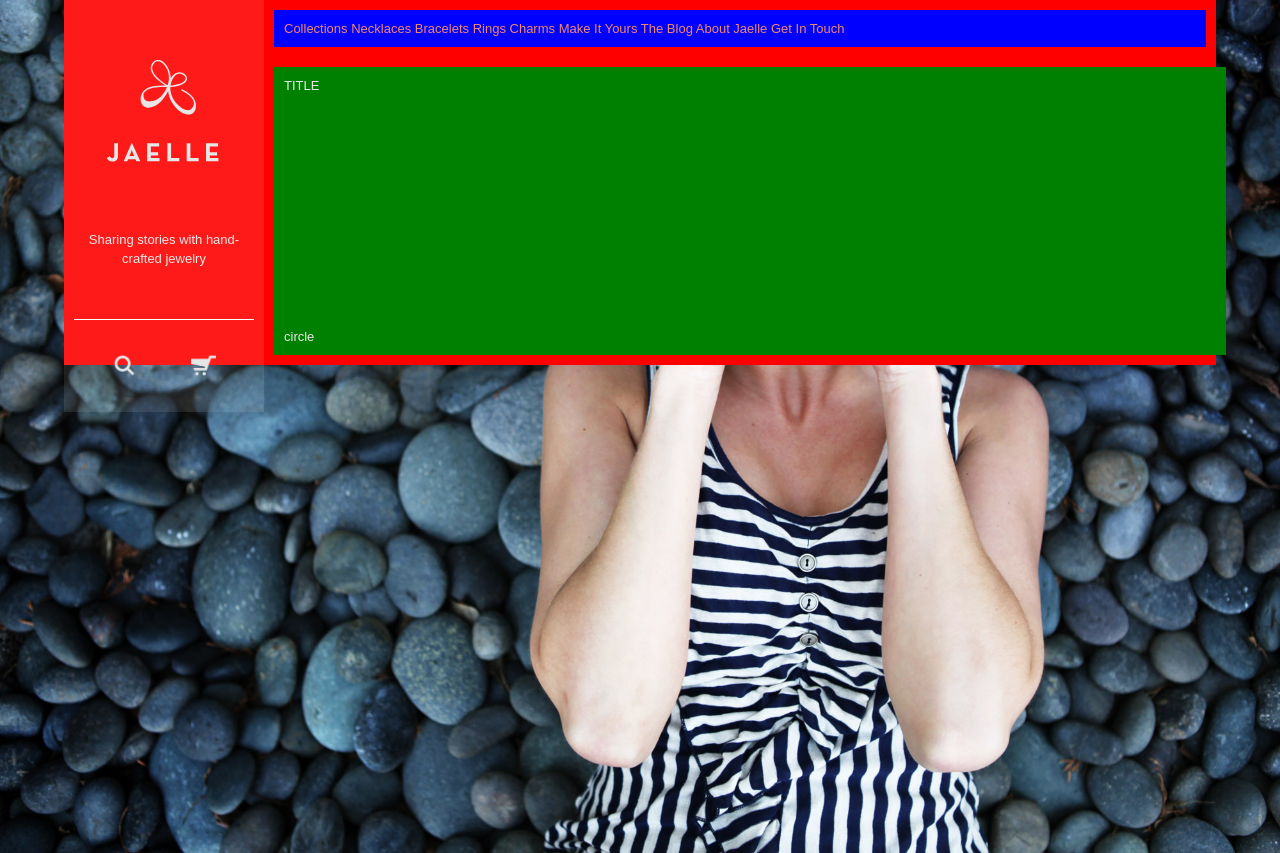
After one commit to maryngo/Jaelle, a PHP site: page / in a window 1280 px wide. The commit adds this page. Run offline with PHP 8.4, Linux system fonts and the light colour scheme; some libraries are stand-ins or nearby versions; some web fonts are replaced.

Commit message:
fixing landing pg (wip)

```diff
--- a/Week 9/html5-site/css/stylesheet.css
+++ b/Week 9/html5-site/css/stylesheet.css
@@ -73,7 +73,7 @@ html, body {
 .container-all {
     width: 90%;
     margin: 0px auto;
-    background-color: ;
+    background-color: red;
 }
 
 /* =========================================================
@@ -164,3 +164,7 @@ a, a:hover, a:active, a:visited {
 
     background-color: green;
  }
+
+ #circle1 {
+    padding-top: 25%;
+ }
--- /dev/null
+++ b/Week 9/html5-site/css/stylesheet_landing.css
@@ -0,0 +1,5 @@
+.full-bg-img {
+	width: 100%;
+	position: absolute;
+	z-index: -99;
+}
--- /dev/null
+++ b/Week 9/html5-site/index.html
@@ -0,0 +1,69 @@
+<!DOCTYPE html>
+
+<head>
+	<meta charset = "UTF-8">
+
+	<title>Jaelle</title>
+
+	<!-- stylesheets -->
+	<link rel="stylesheet" type="text/css" href="css/grid.css" />
+	<link rel="stylesheet" type="text/css" href="css/stylesheet.css" />
+	<link rel="stylesheet" type="text/css" href="css/stylesheet_landing.css" />
+
+	<!-- javascrip -->
+	<!-- HTML5shiv.js from http://code.google.com/p/html5shiv/ for compatibility on older IE browsers -->
+	<script type="text/javascript" src="js/html5shiv.js"></script>
+
+</head>
+
+<body>
+
+<!-- background img -->
+<img class="full-bg-img" src="img/bg-pebbles.jpg" />
+
+<div class="container-all">
+
+	<!-- logo banner -->
+	<header>
+		<a href="index.html"><img class="logo" src="img/logo.svg" alt="Jaelle" /></a>
+		<p class="tagline">Sharing stories with hand-crafted jewelry</p>
+
+		<img class="search icon" src="img/search.png" alt="search" />
+		<img class="cart icon" src="img/cart.png" alt="cart" />
+	</header>
+
+	<!-- nav bar -->
+	<div class="container-right">
+		<nav>
+			<a href="#" class="primary">Collections</a>
+
+				<a href="#" class="secondary">Necklaces</a>
+				<a href="#" class="secondary">Bracelets</a>
+				<a href="#" class="secondary">Rings</a>
+				<a href="#" class="secondary">Charms</a>
+
+			<a href="#" class="primary">Make It Yours</a>
+			<a href="#" class="primary">The Blog</a>
+			<a href="#" class="primary">About Jaelle</a>
+			<a href="#" class="primary">Get In Touch</a>
+		</nav>
+
+		<!-- content -->
+		<section class="content twelve columns">
+
+			<section class="page-title"> TITLE </section>
+
+			<section class="body-content">
+				<div id="circle1">
+					<!-- <img src="pg-circle1.png" /> -->
+					circle
+				</div>
+			</section>
+
+		</section>
+	</div>
+
+</div>
+</body>
+
+</html>
```
